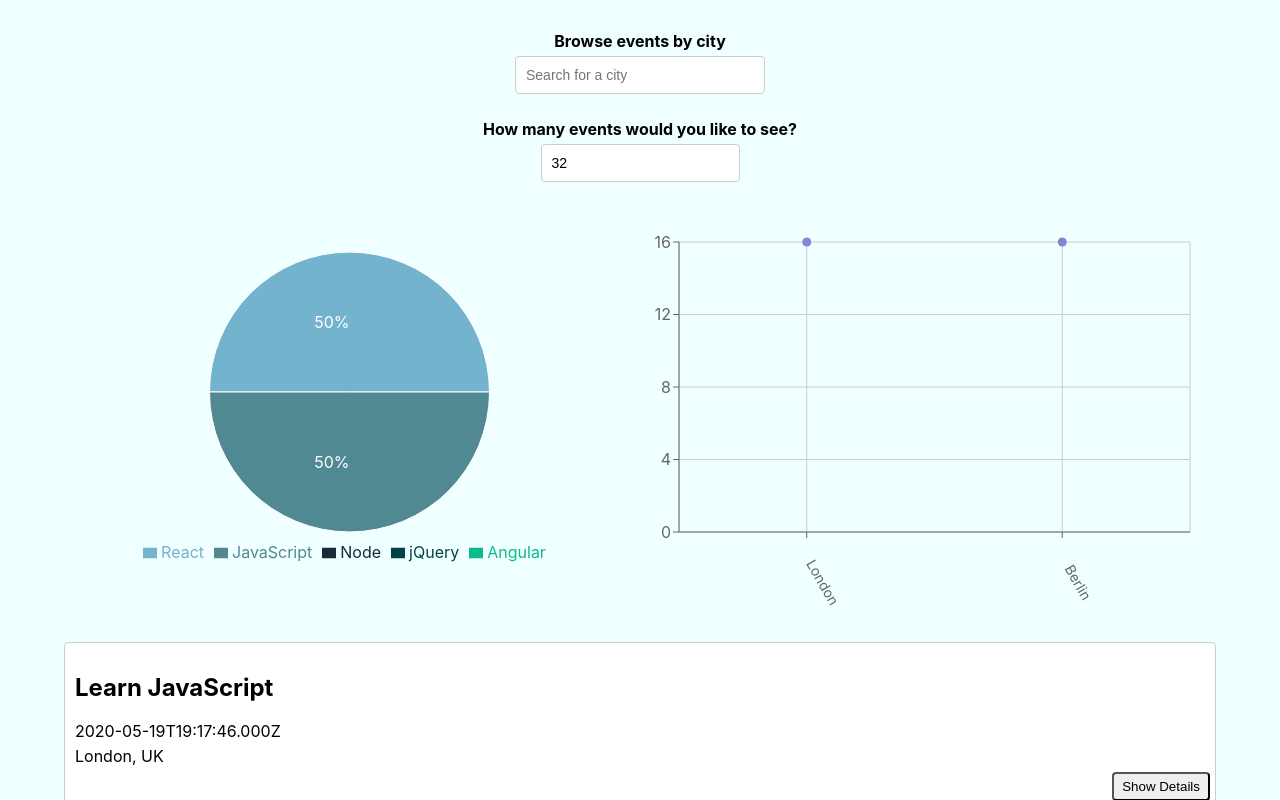
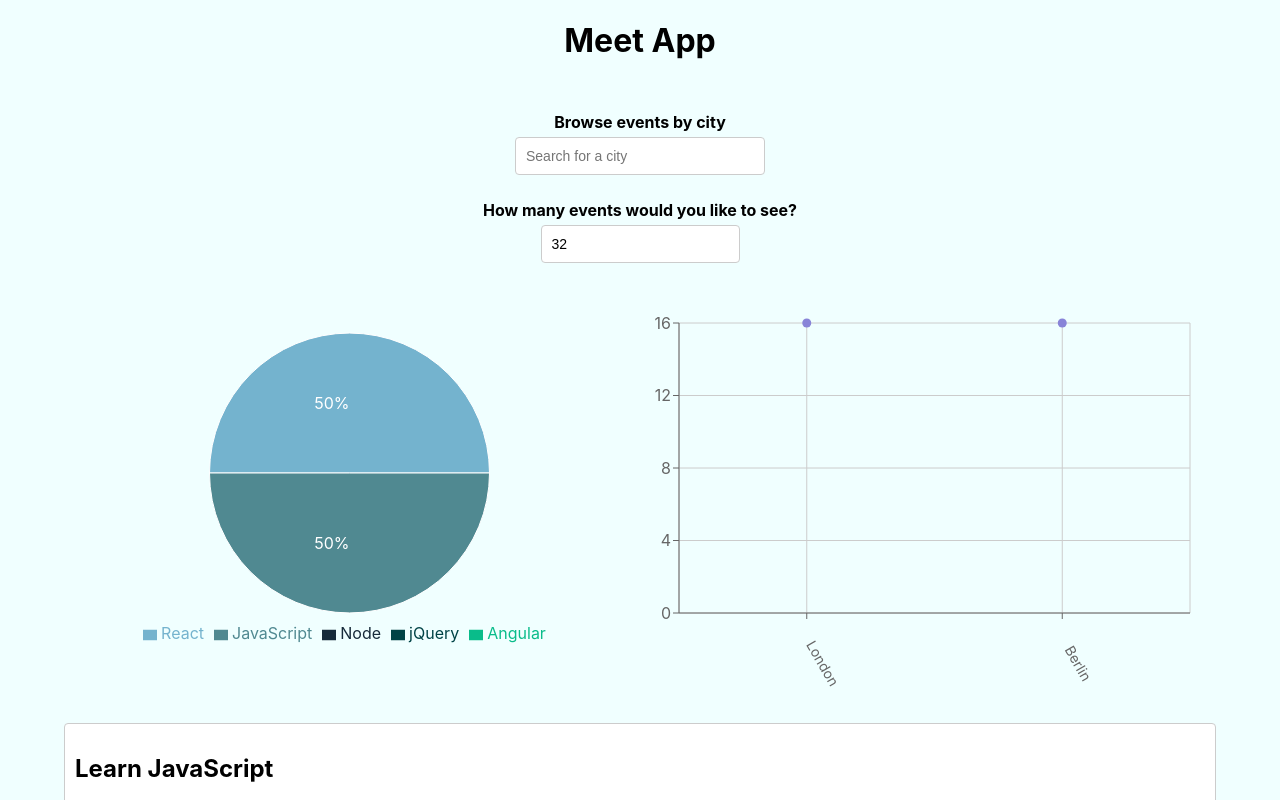
Before and after one commit to RParker505/meet, a React (Create React App) app: page / in a window 1280 px wide. Shown: the top 800 px of the page. Built offline with nearby package versions, Linux system fonts and the light colour scheme; what atatus-spa would draw is missing.

Commit message:
Add h1 to homepage and center it

```diff
--- a/public/index.html
+++ b/public/index.html
@@ -21,9 +21,10 @@
       work correctly both with client-side routing and a non-root public URL.
       Learn how to configure a non-root public URL by running `npm run build`.
     -->
-    <title>React App</title>
+    <title>Meet App</title>
   </head>
   <body>
+    <h1>Meet App</h1>
     <noscript>You need to enable JavaScript to run this app.</noscript>
     <div id="root"></div>
     <!--
--- a/src/App.css
+++ b/src/App.css
@@ -9,6 +9,10 @@ body {background-color: azure;}
 
 .App * {
   box-sizing: border-box;
+}
+
+h1 {
+  text-align: center;
 }
 
 ul {
```
